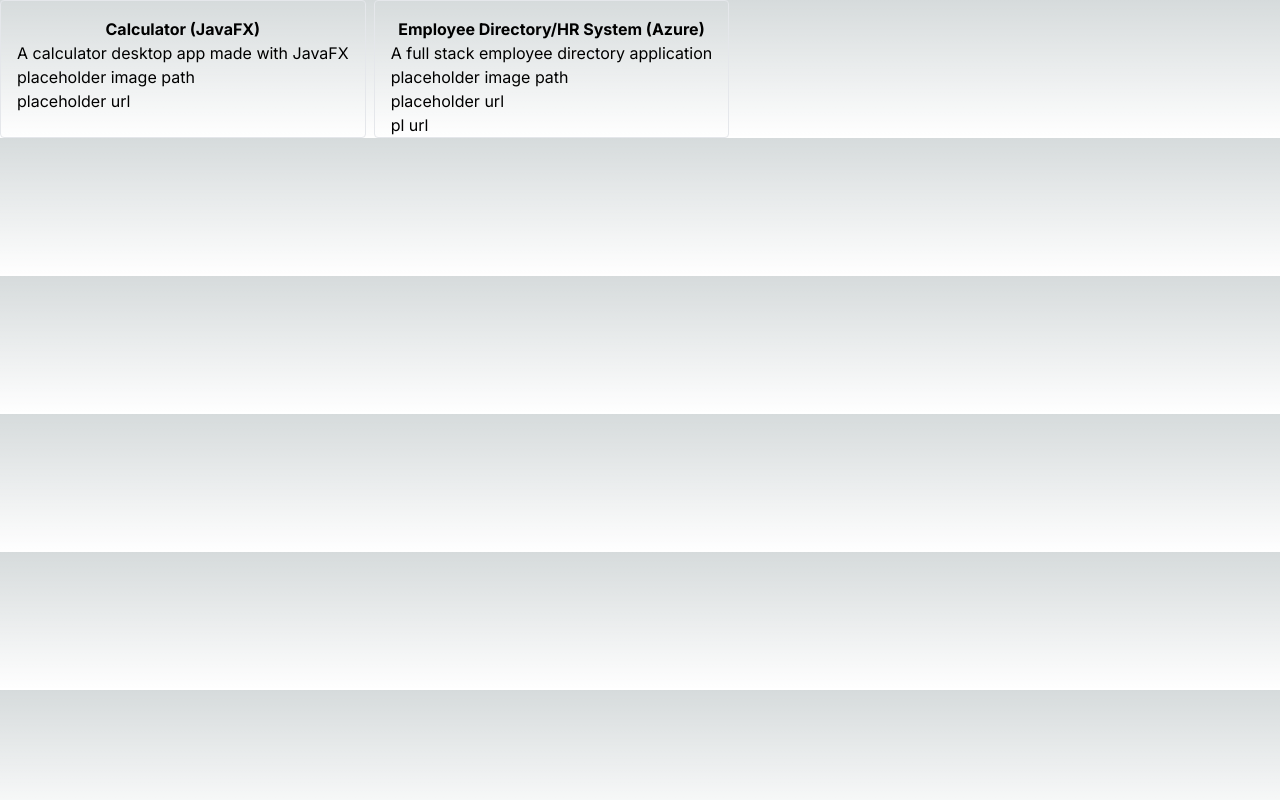
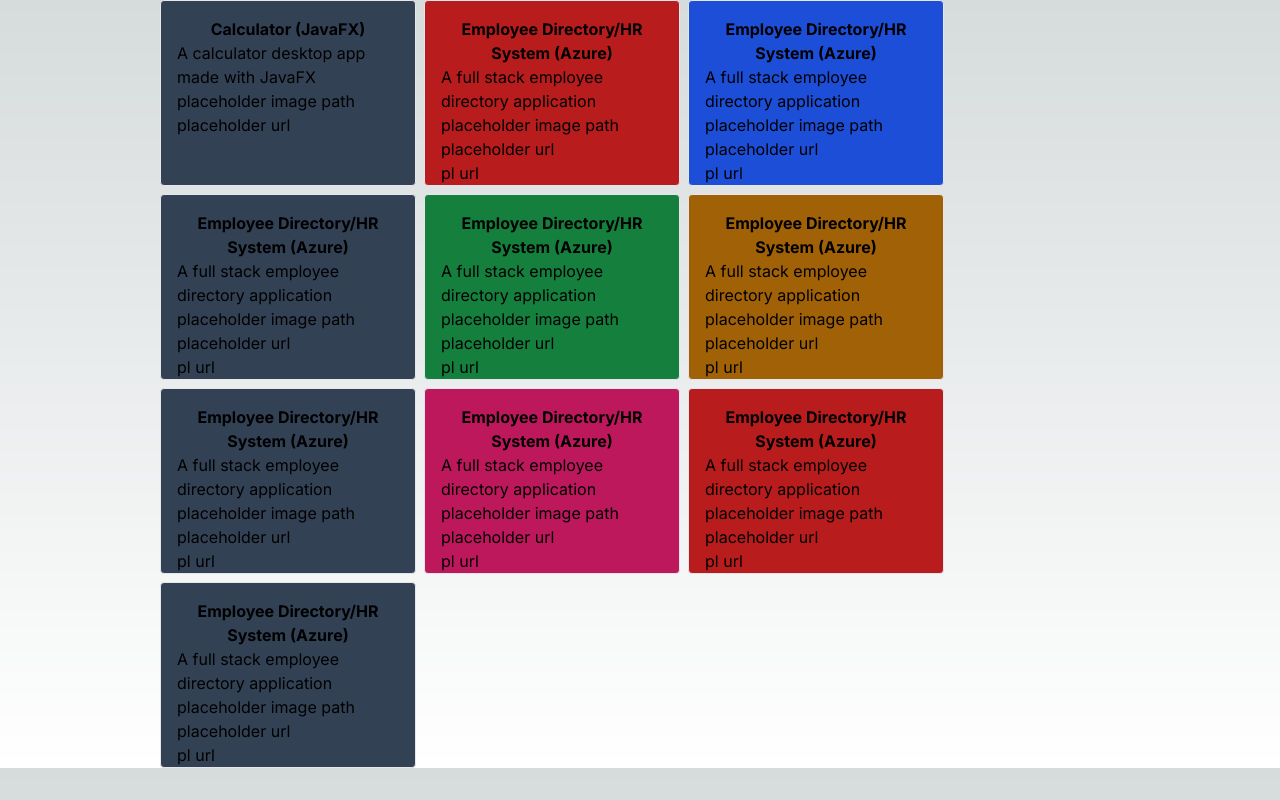
Before and after one commit to JackBadawy/nextjs-portfolio, a Next.js app: page / in a window 1280 px wide. Built offline with nearby package versions, Linux system fonts and the light colour scheme.

Commit message:
dynamic card color assignment

```diff
--- a/src/app/Components/ProjectCard.tsx
+++ b/src/app/Components/ProjectCard.tsx
@@ -1,9 +1,16 @@
+import { assignCardColor } from "../Data/CardColorLUT";
 import { Project } from "../Types/Types";
+
+interface ProjectCard extends Project {
+  index: number;
+}
 //might add proj type back here if not used elsewhere
 
-const ProjectCard: React.FC<Project> = ({ ...projectInfo }) => {
+const ProjectCard: React.FC<ProjectCard> = (props) => {
+  const { index, ...projectInfo } = props;
+
   return (
-    <div className="border rounded px-4">
+    <div className={`w-64 border rounded px-4 ${assignCardColor(index)}`}>
       <p className="font-bold text-center mt-4">{projectInfo.projectName}</p>
       <p>{projectInfo.projectDescription}</p>
       <p>{projectInfo.projectImage}</p>
--- a/src/app/Containers/DisplayProjects.tsx
+++ b/src/app/Containers/DisplayProjects.tsx
@@ -4,9 +4,9 @@
 const DisplayProjects = (identifyer: string) => {
   //will have identifyer be passed into component to show specific projects map projects
   return (
-    <div className="flex gap-2">
+    <div className="flex flex-wrap gap-2 w-3/4">
       {projectList.map((project, index) => {
-        return <ProjectCard key={index} {...project} />;
+        return <ProjectCard key={index} {...project} index={index} />;
       })}
     </div>
   );
--- /dev/null
+++ b/src/app/Data/CardColorLUT.ts
@@ -0,0 +1,16 @@
+export const assignCardColor = (i: number) => {
+  if (i % 3 === 0) {
+    return "bg-slate-700";
+  }
+  const adjustedIndex = i - Math.floor(i / 3);
+  const v = (adjustedIndex % 5) as keyof typeof CardColorTable;
+  return CardColorTable[v];
+};
+
+export const CardColorTable = {
+  0: "bg-pink-700",
+  1: "bg-red-700",
+  2: "bg-blue-700",
+  3: "bg-green-700",
+  4: "bg-yellow-700",
+};
--- a/src/app/Data/ProjectList.ts
+++ b/src/app/Data/ProjectList.ts
@@ -12,4 +12,60 @@
     projectRepositoryLink: "placeholder url",
     projectLiveDeployLink: "pl url",
   },
+  {
+    projectName: "Employee Directory/HR System (Azure)",
+    projectDescription: "A full stack employee directory application",
+    projectImage: "placeholder image path",
+    projectRepositoryLink: "placeholder url",
+    projectLiveDeployLink: "pl url",
+  },
+  {
+    projectName: "Employee Directory/HR System (Azure)",
+    projectDescription: "A full stack employee directory application",
+    projectImage: "placeholder image path",
+    projectRepositoryLink: "placeholder url",
+    projectLiveDeployLink: "pl url",
+  },
+  {
+    projectName: "Employee Directory/HR System (Azure)",
+    projectDescription: "A full stack employee directory application",
+    projectImage: "placeholder image path",
+    projectRepositoryLink: "placeholder url",
+    projectLiveDeployLink: "pl url",
+  },
+  {
+    projectName: "Employee Directory/HR System (Azure)",
+    projectDescription: "A full stack employee directory application",
+    projectImage: "placeholder image path",
+    projectRepositoryLink: "placeholder url",
+    projectLiveDeployLink: "pl url",
+  },
+  {
+    projectName: "Employee Directory/HR System (Azure)",
+    projectDescription: "A full stack employee directory application",
+    projectImage: "placeholder image path",
+    projectRepositoryLink: "placeholder url",
+    projectLiveDeployLink: "pl url",
+  },
+  {
+    projectName: "Employee Directory/HR System (Azure)",
+    projectDescription: "A full stack employee directory application",
+    projectImage: "placeholder image path",
+    projectRepositoryLink: "placeholder url",
+    projectLiveDeployLink: "pl url",
+  },
+  {
+    projectName: "Employee Directory/HR System (Azure)",
+    projectDescription: "A full stack employee directory application",
+    projectImage: "placeholder image path",
+    projectRepositoryLink: "placeholder url",
+    projectLiveDeployLink: "pl url",
+  },
+  {
+    projectName: "Employee Directory/HR System (Azure)",
+    projectDescription: "A full stack employee directory application",
+    projectImage: "placeholder image path",
+    projectRepositoryLink: "placeholder url",
+    projectLiveDeployLink: "pl url",
+  },
 ];
--- a/src/app/page.tsx
+++ b/src/app/page.tsx
@@ -3,7 +3,9 @@
 export default function Home() {
   return (
     <div>
-      <DisplayProjects identifyer="" />
+      <div className="flex justify-center">
+        <DisplayProjects identifyer="" />
+      </div>
     </div>
   );
 }
```
